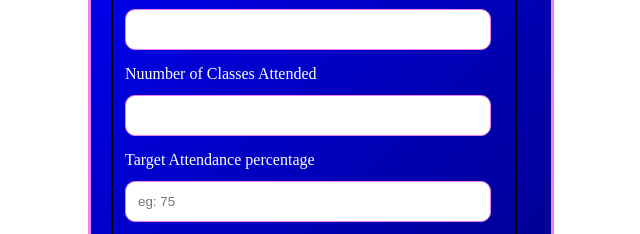
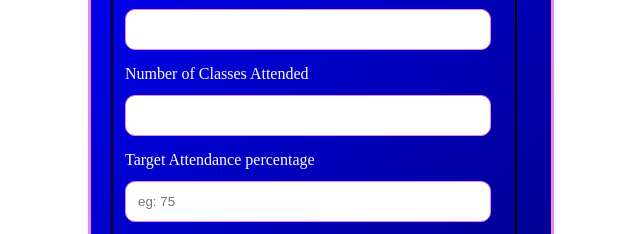
Before and after one commit to rajesh-techs20/AI-ATTENDANCE-CACLCULATOR, a plain HTML site: page index.html in a window 1280 px wide. Shown: the part 220-454 px from the top of the page, 319-959 px from the left. Drawn offline with Linux system fonts and the light colour scheme.

Commit message:
Fix HTML formatting and correct label typo

```diff
--- a/index.html
+++ b/index.html
@@ -15,7 +15,7 @@
       <label>Number of classes Conducted</label>
       <input type="number" id="totalnumber">
 
-      <label>Nuumber of Classes Attended</label>
+      <label>Number of Classes Attended</label>
       <input type="number" id="attended">
 
       <label>Target Attendance percentage</label>
```
